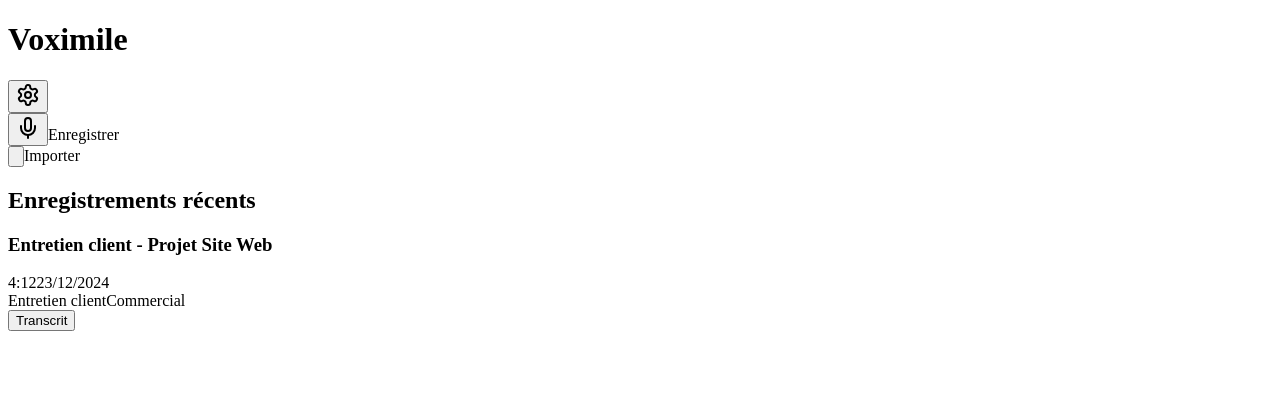
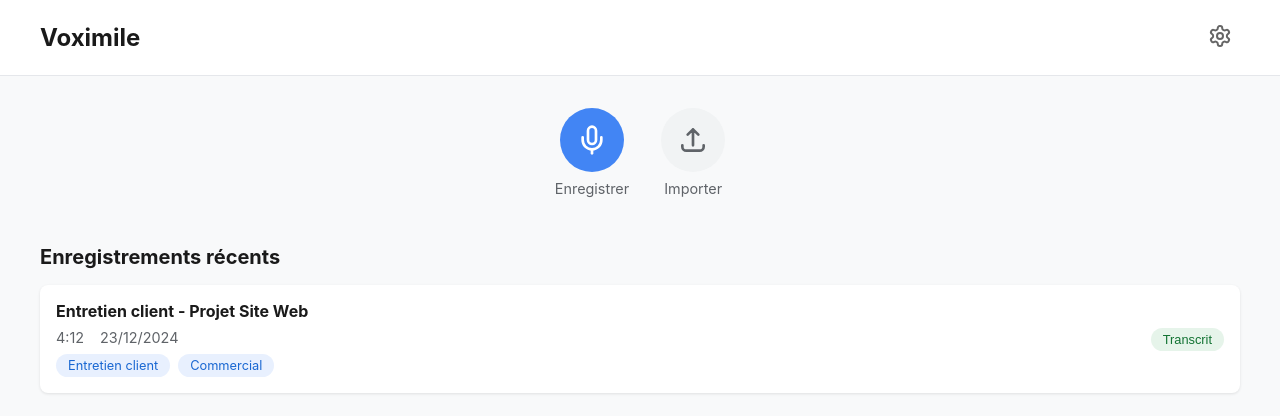
Before and after one commit to NetItBe40/bolt-generated-project, a React (Vite) app: page / in a window 1280 px wide. Shown: the top 416 px of the page. Built offline with nearby package versions, Linux system fonts and the light colour scheme.

Commit message:
Initial commit from your app

```diff
--- a/src/index.css
+++ b/src/index.css
@@ -1,5 +1,164 @@
-/* ... Garder les styles existants et ajouter ... */
+:root {
+  --primary-blue: #4285f4;
+  --light-gray: #f8f9fa;
+  --border-color: #e5e7eb;
+}
 
+body {
+  margin: 0;
+  font-family: -apple-system, BlinkMacSystemFont, 'Segoe UI', Roboto, 'Helvetica Neue', Arial, sans-serif;
+  -webkit-font-smoothing: antialiased;
+  -moz-osx-font-smoothing: grayscale;
+  background-color: var(--light-gray);
+}
+
+.app-container {
+  min-height: 100vh;
+}
+
+.header {
+  background-color: white;
+  border-bottom: 1px solid var(--border-color);
+  padding: 1rem;
+}
+
+.header-content {
+  max-width: 1200px;
+  margin: 0 auto;
+  display: flex;
+  justify-content: space-between;
+  align-items: center;
+}
+
+.header h1 {
+  font-size: 1.5rem;
+  margin: 0;
+  color: #1a1a1a;
+}
+
+.icon-button {
+  background: none;
+  border: none;
+  padding: 0.5rem;
+  cursor: pointer;
+  color: #666;
+}
+
+.main-content {
+  max-width: 1200px;
+  margin: 0 auto;
+  padding: 2rem 1rem;
+}
+
+.actions-container {
+  display: flex;
+  justify-content: center;
+  gap: 2rem;
+  margin-bottom: 3rem;
+}
+
+.action-button-container {
+  display: flex;
+  flex-direction: column;
+  align-items: center;
+  gap: 0.5rem;
+}
+
+.record-button, .import-button {
+  width: 64px;
+  height: 64px;
+  border-radius: 50%;
+  border: none;
+  display: flex;
+  align-items: center;
+  justify-content: center;
+  cursor: pointer;
+  transition: transform 0.2s;
+}
+
+.record-button {
+  background-color: var(--primary-blue);
+  color: white;
+}
+
+.import-button {
+  background-color: #f1f3f4;
+  color: #5f6368;
+}
+
+.record-button:hover, .import-button:hover {
+  transform: scale(1.05);
+}
+
+.action-label {
+  color: #5f6368;
+  font-size: 0.9rem;
+}
+
+.recordings-section h2 {
+  font-size: 1.25rem;
+  color: #1a1a1a;
+  margin-bottom: 1rem;
+}
+
+.recordings-list {
+  display: flex;
+  flex-direction: column;
+  gap: 1rem;
+}
+
+.recording-card {
+  background-color: white;
+  border-radius: 8px;
+  padding: 1rem;
+  display: flex;
+  justify-content: space-between;
+  align-items: center;
+  box-shadow: 0 1px 3px rgba(0, 0, 0, 0.1);
+}
+
+.recording-info h3 {
+  margin: 0 0 0.5rem 0;
+  font-size: 1rem;
+  color: #1a1a1a;
+}
+
+.recording-meta {
+  display: flex;
+  gap: 1rem;
+  color: #5f6368;
+  font-size: 0.9rem;
+  margin-bottom: 0.5rem;
+}
+
+.tags {
+  display: flex;
+  gap: 0.5rem;
+}
+
+.tag {
+  background-color: #e8f0fe;
+  color: #1967d2;
+  padding: 0.25rem 0.75rem;
+  border-radius: 16px;
+  font-size: 0.8rem;
+}
+
+.transcript-button {
+  background-color: #e6f4ea;
+  color: #137333;
+  border: none;
+  padding: 0.25rem 0.75rem;
+  border-radius: 16px;
+  font-size: 0.8rem;
+  cursor: pointer;
+}
+
+.transcript-button:hover {
+  background-color: #d4eede;
+}
+
+/* Modal Styles */
 .modal-overlay {
   position: fixed;
   top: 0;
@@ -76,4 +235,19 @@
   }
 }
 
-/* ... Garder les styles existants ... */
+/* Utility Classes */
+.w-6 {
+  width: 1.5rem;
+}
+
+.h-6 {
+  height: 1.5rem;
+}
+
+.w-8 {
+  width: 2rem;
+}
+
+.h-8 {
+  height: 2rem;
+}
```
